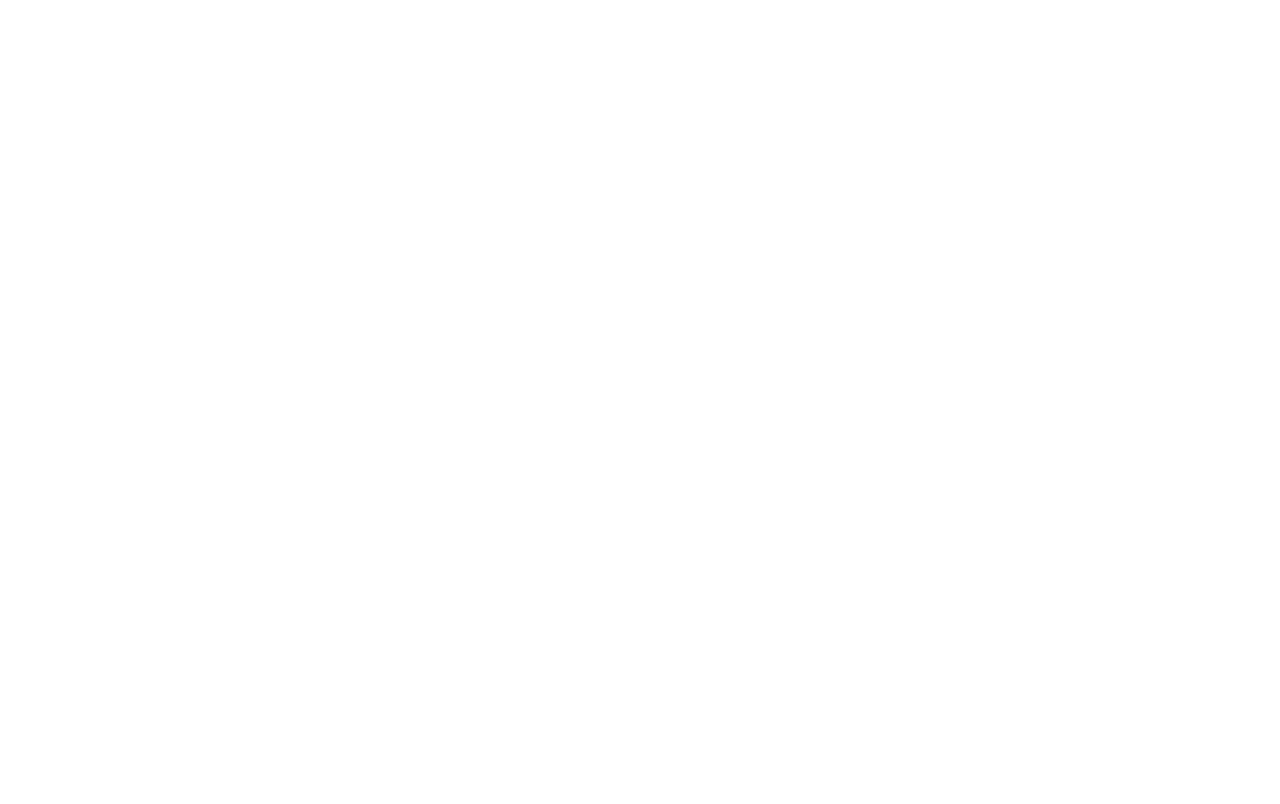
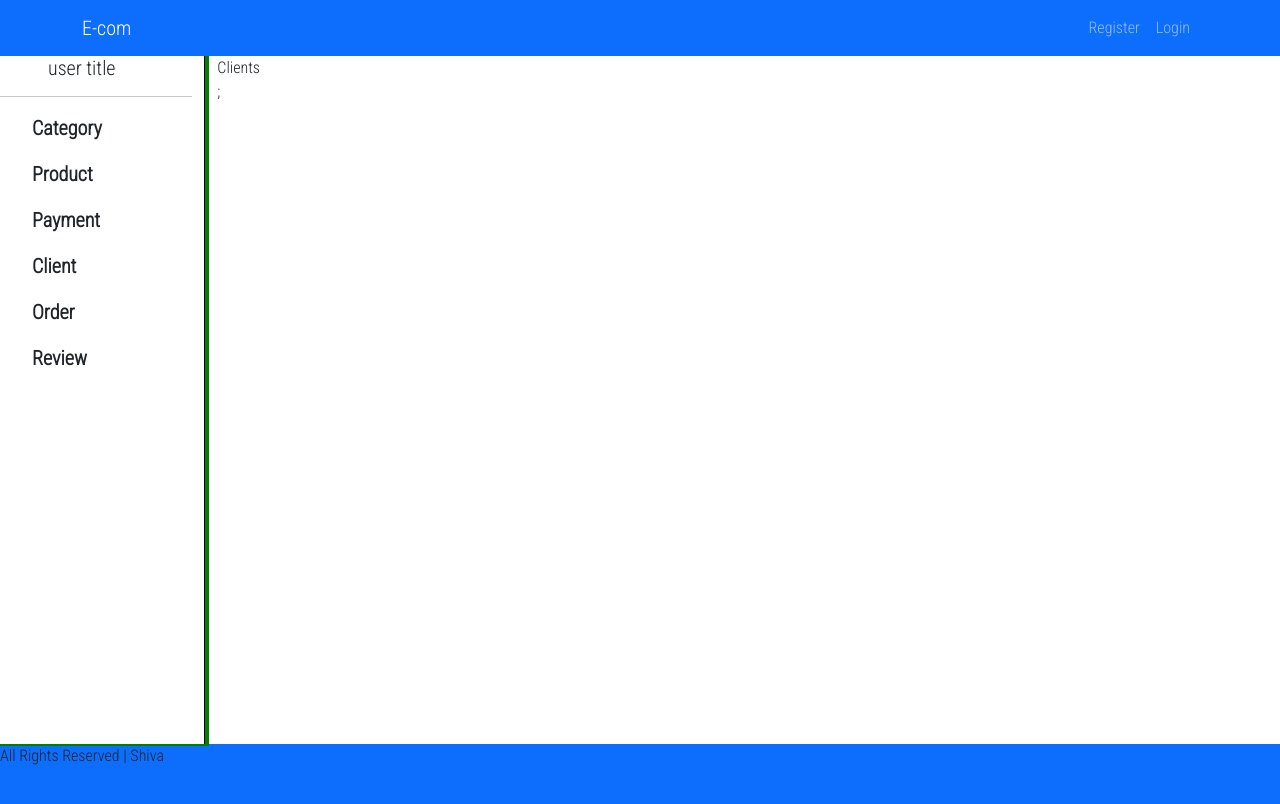
Before and after one commit to theskdhakal/ecom_store, a React (Create React App) app: page /client in a window 1280 px wide. Before the commit this address had no page. Shown: the top 804 px of the page. Built offline with nearby package versions, Linux system fonts and the light colour scheme.

Commit message:
userlayout created and applied to page

```diff
--- a/public/index.html
+++ b/public/index.html
@@ -15,6 +15,12 @@
       user's mobile device or desktop. See https://developers.google.com/web/fundamentals/web-app-manifest/
     -->
     <link rel="manifest" href="%PUBLIC_URL%/manifest.json" />
+    <link rel="preconnect" href="https://fonts.googleapis.com" />
+    <link rel="preconnect" href="https://fonts.gstatic.com" crossorigin />
+    <link
+      href="https://fonts.googleapis.com/css2?family=Roboto+Condensed:wght@300&display=swap"
+      rel="stylesheet"
+    />
     <!--
       Notice the use of %PUBLIC_URL% in the tags above.
       It will be replaced with the URL of the `public` folder during the build.
@@ -24,7 +30,7 @@
       work correctly both with client-side routing and a non-root public URL.
       Learn how to configure a non-root public URL by running `npm run build`.
     -->
-    <title>React App</title>
+    <title>Ecom</title>
   </head>
   <body>
     <noscript>You need to enable JavaScript to run this app.</noscript>
--- a/src/App.css
+++ b/src/App.css
@@ -1,3 +1,8 @@
+* {
+  box-sizing: border-box;
+  font-family: "Roboto Condensed", sans-serif;
+}
+
 .main {
   min-height: 86vh;
 }
@@ -6,3 +11,9 @@
   border-right: 1px solid black;
   box-shadow: 2px 0px 0px 2px green;
 }
+
+.left ul {
+  list-style: none;
+  font-size: 20px;
+  font-weight: bold;
+}
--- a/src/App.js
+++ b/src/App.js
@@ -5,6 +5,12 @@
 import { Route, Routes } from "react-router-dom";
 import { Home } from "./pages/home/Home";
 import { Dashboard } from "./pages/dashboard/Dashboard";
+import { Category } from "./pages/category/Category";
+import { Product } from "./pages/product/Product";
+import { Payment } from "./pages/payment-option/Payment";
+import { Clients } from "./pages/clients/Clients";
+import { Review } from "./pages/reviews/Review";
+import { Order } from "./pages/order/Order";
 
 function App() {
   return (
@@ -13,6 +19,12 @@
       <Route path="/register" element={<Register />} />
       <Route path="/login" element={<Login />} />
       <Route path="/dashboard" element={<Dashboard />} />
+      <Route path="/category" element={<Category />} />
+      <Route path="/product" element={<Product />} />
+      <Route path="/payment" element={<Payment />} />
+      <Route path="/client" element={<Clients />} />
+      <Route path="/order" element={<Order />} />
+      <Route path="/review" element={<Review />} />
     </Routes>
   );
 }
--- a/src/components/layout/user-layout/UserLayout.jsx
+++ b/src/components/layout/user-layout/UserLayout.jsx
@@ -2,6 +2,7 @@
 import { Header } from "../header/Header";
 import { Footer } from "../footer/Footer";
 import { Col, Row } from "react-bootstrap";
+import { Link } from "react-router-dom";
 
 export const UserLayout = ({ children }) => {
   return (
@@ -9,13 +10,40 @@
       <Header />
 
       <Row className="user-layout">
-        <Col md={2} className="left">
-          <h5>user title</h5>
+        <Col xs={2} className="left ">
+          <h5 className="px-5">user title</h5>
           <hr />
-          <ul>
-            <li>a</li>
-            <li>b</li>
-            <li>c</li>
+          <ul className=" d-grid gap-3">
+            <li>
+              <Link to="/category" className="nav-link">
+                Category
+              </Link>
+            </li>
+            <li>
+              <Link className="nav-link" to="/product">
+                Product
+              </Link>
+            </li>
+            <li>
+              <Link className="nav-link" to="/payment">
+                Payment
+              </Link>
+            </li>
+            <li>
+              <Link className="nav-link" to="/client">
+                Client
+              </Link>
+            </li>
+            <li>
+              <Link className="nav-link" to="/order">
+                Order
+              </Link>
+            </li>
+            <li>
+              <Link className="nav-link" to="/review">
+                Review
+              </Link>
+            </li>
           </ul>
         </Col>
 
--- a/src/pages/category/Category.jsx
+++ b/src/pages/category/Category.jsx
@@ -1,5 +1,10 @@
 import React from "react";
+import { UserLayout } from "../../components/layout/user-layout/UserLayout";
 
 export const Category = () => {
-  return <div>Category</div>;
+  return (
+    <UserLayout>
+      <div>Category</div>;
+    </UserLayout>
+  );
 };
--- a/src/pages/clients/Clients.jsx
+++ b/src/pages/clients/Clients.jsx
@@ -1,5 +1,10 @@
 import React from "react";
+import { UserLayout } from "../../components/layout/user-layout/UserLayout";
 
 export const Clients = () => {
-  return <div>Clients</div>;
+  return (
+    <UserLayout>
+      <div>Clients</div>;
+    </UserLayout>
+  );
 };
--- a/src/pages/order/Order.jsx
+++ b/src/pages/order/Order.jsx
@@ -1,5 +1,10 @@
 import React from "react";
+import { UserLayout } from "../../components/layout/user-layout/UserLayout";
 
 export const Order = () => {
-  return <div>Order</div>;
+  return (
+    <UserLayout>
+      <div>Order</div>;
+    </UserLayout>
+  );
 };
--- a/src/pages/payment-option/Payment.jsx
+++ b/src/pages/payment-option/Payment.jsx
@@ -1,5 +1,10 @@
 import React from "react";
+import { UserLayout } from "../../components/layout/user-layout/UserLayout";
 
 export const Payment = () => {
-  return <div>Payment</div>;
+  return (
+    <UserLayout>
+      <div>Payment</div>
+    </UserLayout>
+  );
 };
--- a/src/pages/product/Product.jsx
+++ b/src/pages/product/Product.jsx
@@ -1,5 +1,10 @@
 import React from "react";
+import { UserLayout } from "../../components/layout/user-layout/UserLayout";
 
 export const Product = () => {
-  return <div>Product</div>;
+  return (
+    <UserLayout>
+      <div>Product</div>
+    </UserLayout>
+  );
 };
--- a/src/pages/reviews/Review.jsx
+++ b/src/pages/reviews/Review.jsx
@@ -1,5 +1,10 @@
 import React from "react";
+import { UserLayout } from "../../components/layout/user-layout/UserLayout";
 
 export const Review = () => {
-  return <div>Review</div>;
+  return (
+    <UserLayout>
+      <div>Review</div>;
+    </UserLayout>
+  );
 };
```
